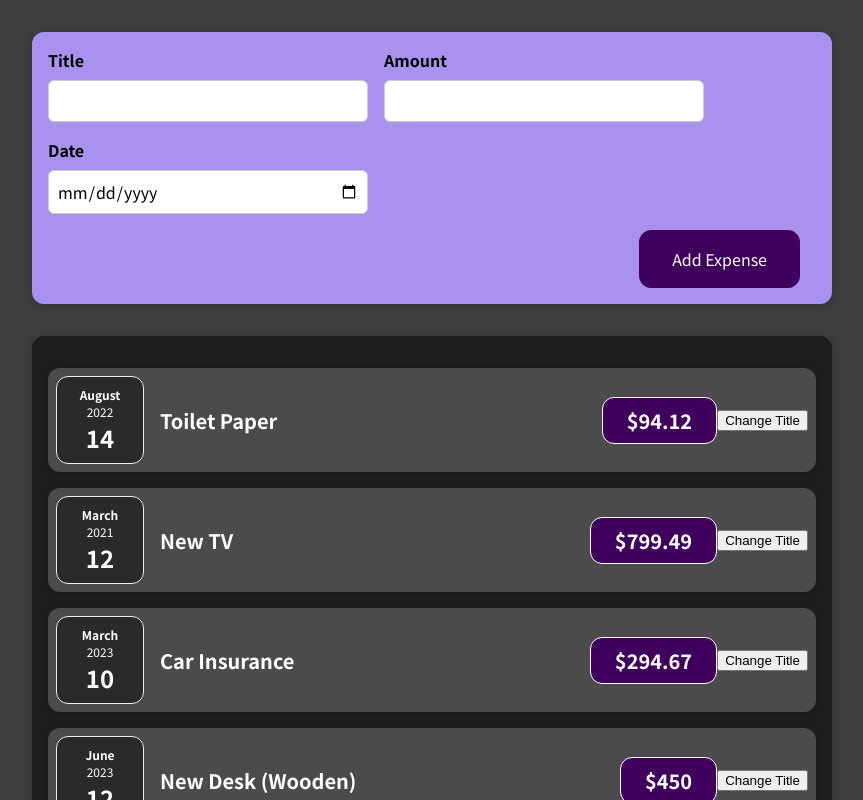
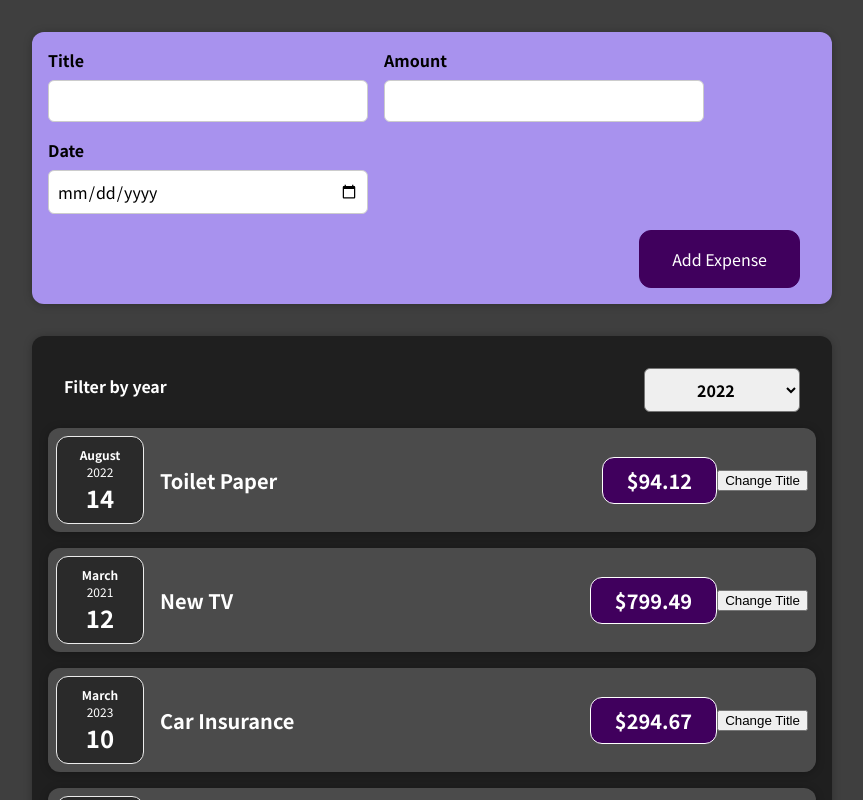
Before and after one commit to ipekgulsencelik/expense-tracker, a React (Create React App) app: page / in a window 1280 px wide. Shown: the top 800 px of the page, without its empty margins (208-1071 px from the left). Built offline with nearby package versions, Linux system fonts and the light colour scheme; the HTML template or start-up script is replaced by a standard one.

Commit message:
assignment 2

```diff
--- a/src/components/expense/data/Expenses.js
+++ b/src/components/expense/data/Expenses.js
@@ -1,11 +1,26 @@
+import React, { useState } from "react";
+
 import "./Expenses.scss";
 
 import ExpenseItem from "../item/ExpenseItem";
 import Card from "../../ui/card/Card";
+import ExpensesFilter from "../filter/ExpensesFilter";
 
 const Expenses = (props) => {
+  const [filteredYear, setFilteredYear] = useState("2022");
+
+  const filterChangeHandler = (selectedYear) => {
+    setFilteredYear(selectedYear);
+  };
+
   return (
+    <div>
       <Card className="expenses">
+        <ExpensesFilter
+          selected={filteredYear}
+          onChangeFilter={filterChangeHandler}
+        />
+
         <ExpenseItem
           title={props.items[0].title}
           amount={props.items[0].amount}
@@ -27,7 +42,8 @@
           date={props.items[3].date}
         />
       </Card>
+    </div>
   );
-}
+};
 
 export default Expenses;
--- /dev/null
+++ b/src/components/expense/filter/ExpensesFilter.js
@@ -0,0 +1,26 @@
+import React from "react";
+
+import "./ExpensesFilter.scss";
+
+const ExpensesFilter = (props) => {
+  const dropdownChangeHandler = (event) => {
+    props.onChangeFilter(event.target.value);
+  };
+
+  return (
+    <div className="expenses-filter">
+      <div className="expenses-filter__control">
+        <label>Filter by year</label>
+        <select value={props.selected} onChange={dropdownChangeHandler}>
+          <option value="2023">2023</option>
+          <option value="2022">2022</option>
+          <option value="2021">2021</option>
+          <option value="2020">2020</option>
+          <option value="2019">2019</option>
+        </select>
+      </div>
+    </div>
+  );
+};
+
+export default ExpensesFilter;
--- /dev/null
+++ b/src/components/expense/filter/ExpensesFilter.scss
@@ -0,0 +1,24 @@
+.expenses-filter {
+    color: white;
+    padding: 0 1rem;
+}
+
+.expenses-filter__control {
+    display: flex;
+    width: 100%;
+    align-items: center;
+    justify-content: space-between;
+    margin: 1rem 0;
+}
+
+.expenses-filter label {
+    font-weight: bold;
+    margin-bottom: 0.5rem;
+}
+
+.expenses-filter select {
+    font: inherit;
+    padding: 0.5rem 3rem;
+    font-weight: bold;
+    border-radius: 6px;
+}
```
Lines whose indentation alone changed are shown as unchanged.
